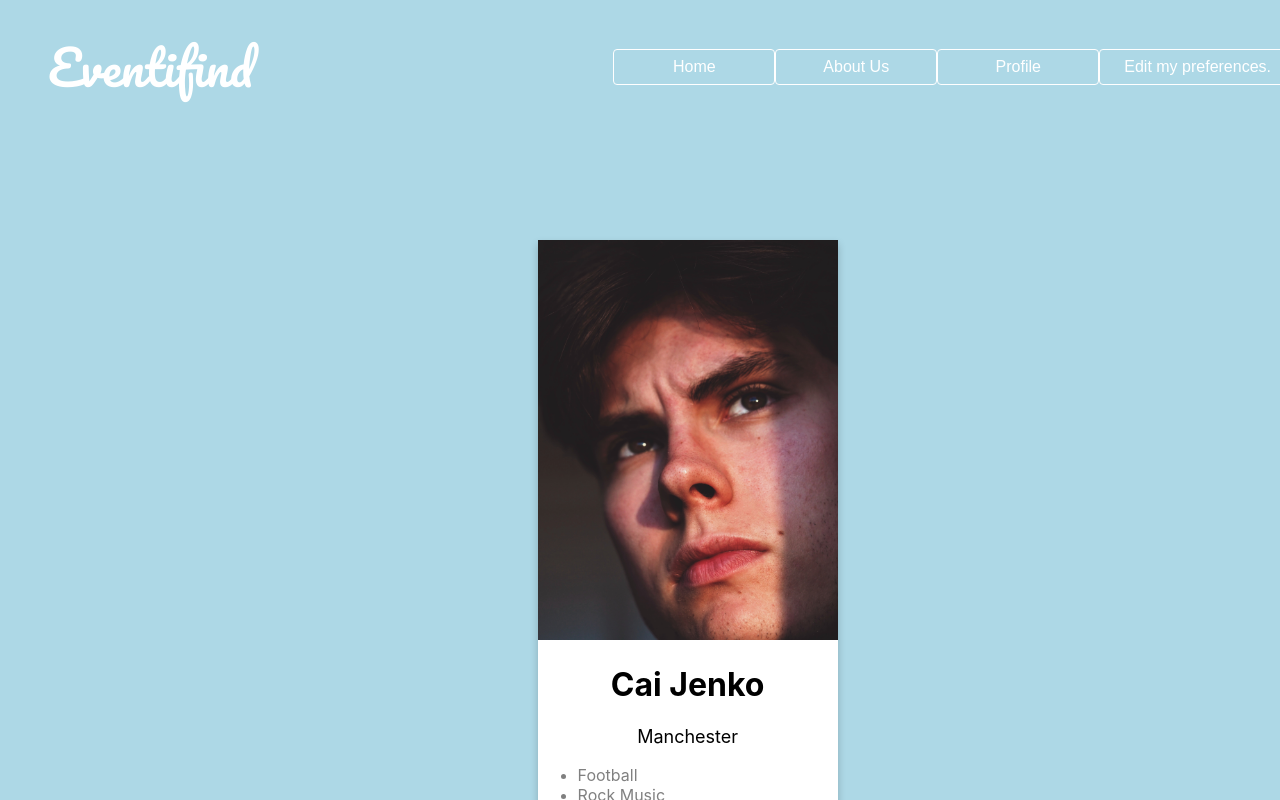
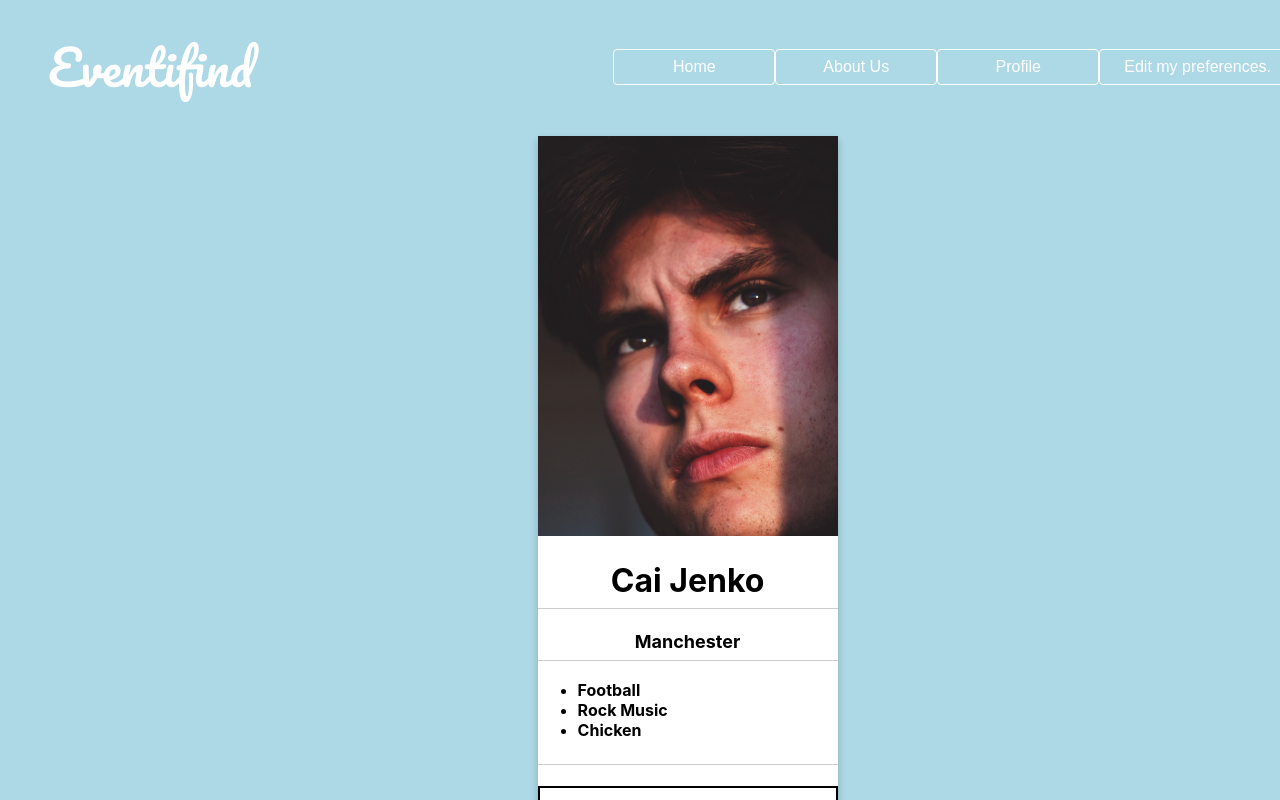
Before and after one commit to Nevnet99/Hack100, a React (Create React App) app: page /ProfilePage in a window 1280 px wide. Shown: the top 800 px of the page. Built offline with nearby package versions, Linux system fonts and the light colour scheme.

Commit message:
edited prof card

```diff
--- a/src/components/ProfilePage2.jsx
+++ b/src/components/ProfilePage2.jsx
@@ -7,16 +7,20 @@ function ProfilePage2() {
     <div>
       <div className="card">
         <img src={person} alt="Avatar" className="image" />
-        <h1> Cai Jenko </h1>
-        <p class="title"> Manchester </p>
+        <h1 className="cai"> Cai Jenko </h1>
+        <h2 class="title"> Manchester </h2>
+        <h3>
         <ul className="list">
           <li> Football </li>
           <li> Rock Music </li>
           <li> Chicken </li>
         </ul>
+        </h3>
 
         <p>
+          <h4>
           <button>SMS me events in my area</button>
+          </h4>
         </p>
       </div>
     </div>
--- a/src/styles/ProfilePage2.css
+++ b/src/styles/ProfilePage2.css
@@ -1,5 +1,13 @@
 body{
     background-color: lightblue;
+}
+h1, h2, h3, h4, h5 {
+    border-bottom: 1px solid #ccc;
+    color: #3F51B5;
+    padding-bottom: 8px
+  }
+.cai {
+    color: black;
 }
 .card {
     box-shadow: 0 4px 8px 0 rgba(0, 0, 0, 0.2);
@@ -10,7 +18,7 @@ body{
     background-color: white;
     display: table-cell;
     position: fixed;
-    top: 30%;
+    top: 17%;
     left: 42%;
 }
 .title {
@@ -18,7 +26,7 @@ body{
     font-size: 18px;
 }
 .list {
-    color: grey;
+    color: black;
     font-size: 16px;
     text-align: left;
 }
@@ -29,7 +37,7 @@ button {
     border: 2px solid black;
     outline: 0;
     display: inline-block;
-    padding: 8px;
+    padding: 20px;
     color: black;
     background-color: white;
     text-align: center;
```
